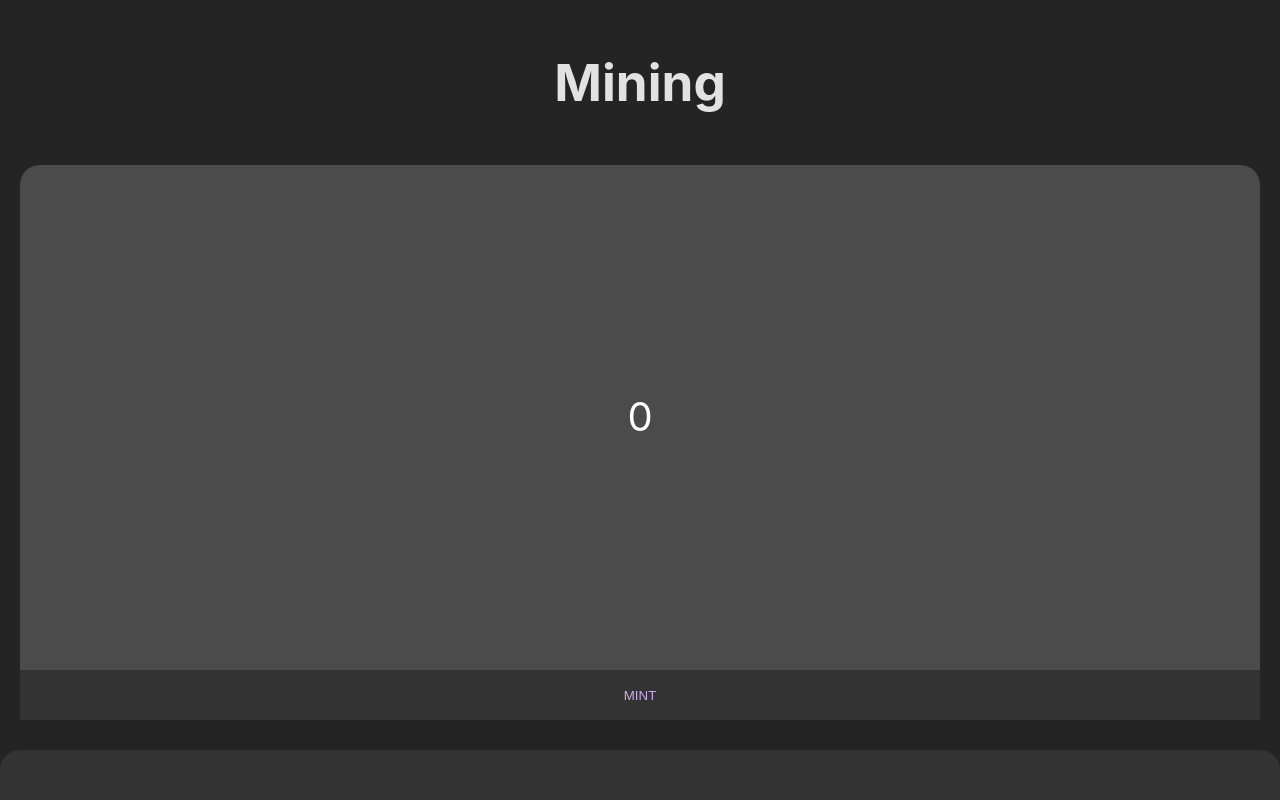
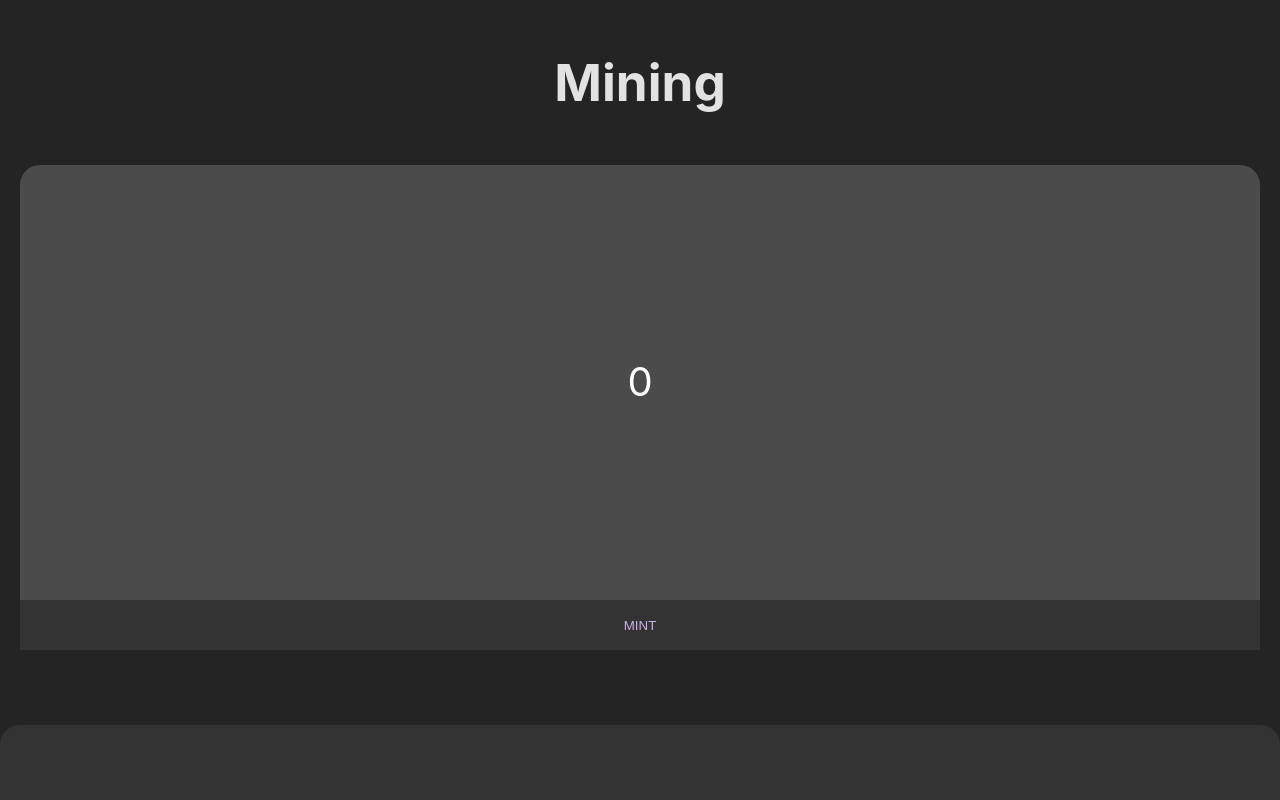
Before and after one commit to Izobov/tg-game, a Svelte app: page / in a window 1280 px wide. Built offline with nearby package versions, Linux system fonts and the light colour scheme; some icons are missing.

Commit message:
navigation vibration

```diff
--- a/src/App.svelte
+++ b/src/App.svelte
@@ -31,6 +31,6 @@
     flex-direction: column;
     gap: 20px;
 
-    padding-bottom: 80px;
+    padding-bottom: 100px;
   }
 </style>
--- a/src/app.css
+++ b/src/app.css
@@ -18,7 +18,7 @@ body {
   display: flex;
   place-items: center;
   width: 100vw;
-  height: 100vh;
+  height: 750px;
 }
 
 h1 {
--- a/src/components/BottomMenu.svelte
+++ b/src/components/BottomMenu.svelte
@@ -4,26 +4,33 @@
     import GiDiceSixFacesFive from 'svelte-icons/gi/GiDiceSixFacesFive.svelte'
     import FaList from 'svelte-icons/fa/FaList.svelte'
     import { Router, Link } from "svelte-routing";
-
+    function vibrate() {
+        if (navigator.vibrate) {
+            // вибрация на 200 миллисекунд
+            navigator.vibrate(200);
+        } else {
+            console.log("Ваш браузер не поддерживает API вибрации.");
+        }
+    }
 </script>
 <div class="bottom-menu">
     <Link to="/">
-        <div class="icon">
+        <div on:click={vibrate} class="icon">
             <GiDigDug  />
         </div>
     </Link>
     <Link to="/battle">
-        <div class="icon">
+        <div on:click={vibrate} class="icon">
             <GiDiceSixFacesFive  />
         </div>
     </Link>
     <Link to="/tournament">
-        <div class="icon">
+        <div on:click={vibrate} class="icon">
             <FaTrophy  />
         </div>
     </Link>
     <Link to="/tasks">
-        <div class="icon">
+        <div on:click={vibrate} class="icon">
             <FaList  />
         </div>
     </Link>
@@ -42,8 +49,8 @@
         position: fixed;
         bottom: 0;
         left: 0;
+        height: 75px;
         width: 100%;
-        height: 50px;
         background-color: #333;
         color: white;
         display: flex;
```
